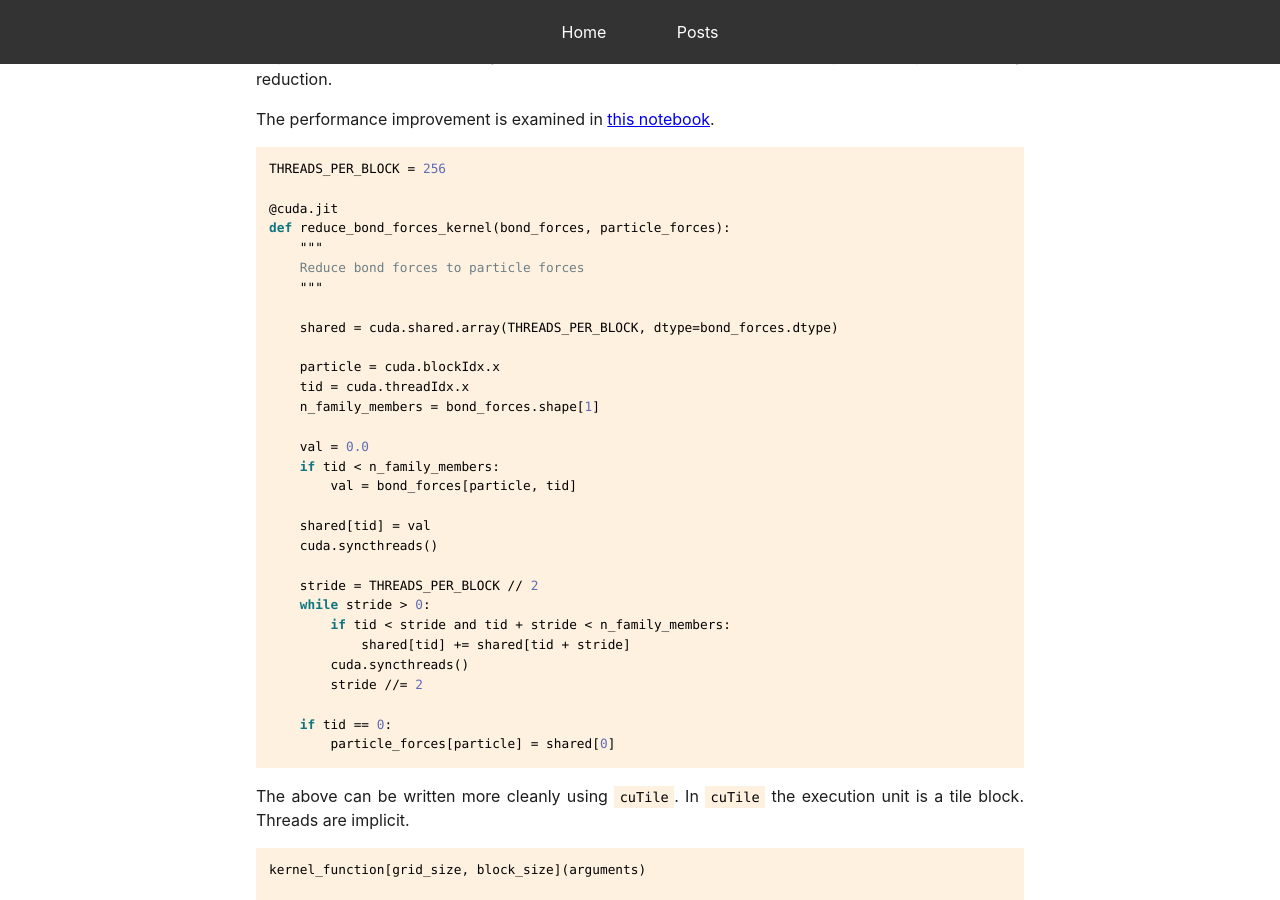
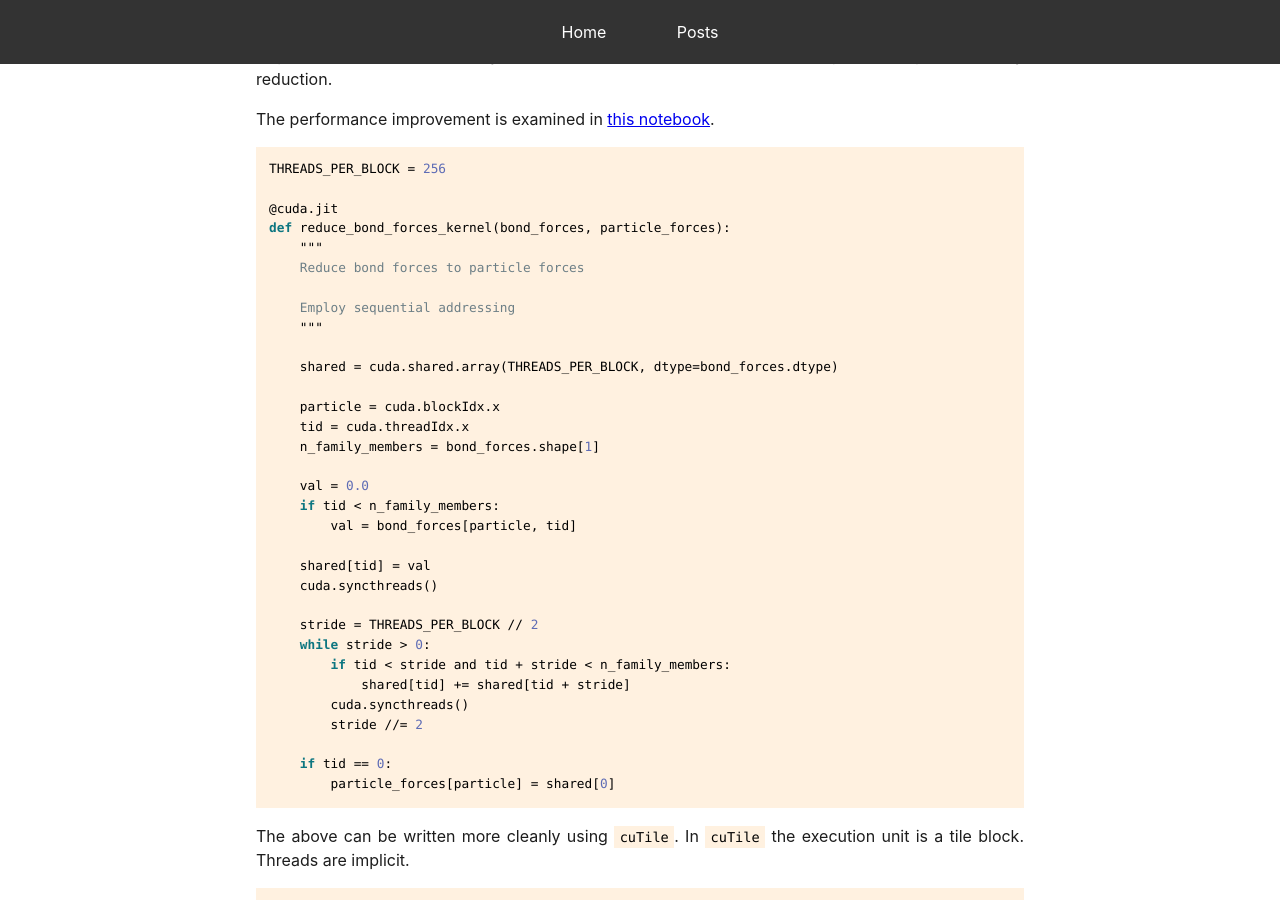
Before and after one commit to mark-hobbs/mark-hobbs.github.io, a Jekyll site: the page built from _posts/2025-02-03-cuda.md, in a window 1280 px wide and 900 px high, scrolled down 7292 px. Built offline with Jekyll 4.4.1, drawn with Linux system fonts in a browser that asks for light colours.

Commit message:
General updates

```diff
--- a/_posts/2025-02-03-cuda.md
+++ b/_posts/2025-02-03-cuda.md
@@ -328,6 +328,8 @@ THREADS_PER_BLOCK = 256
 def reduce_bond_forces_kernel(bond_forces, particle_forces):
     """
     Reduce bond forces to particle forces
+
+    Employ sequential addressing
     """
 
     shared = cuda.shared.array(THREADS_PER_BLOCK, dtype=bond_forces.dtype)
```
